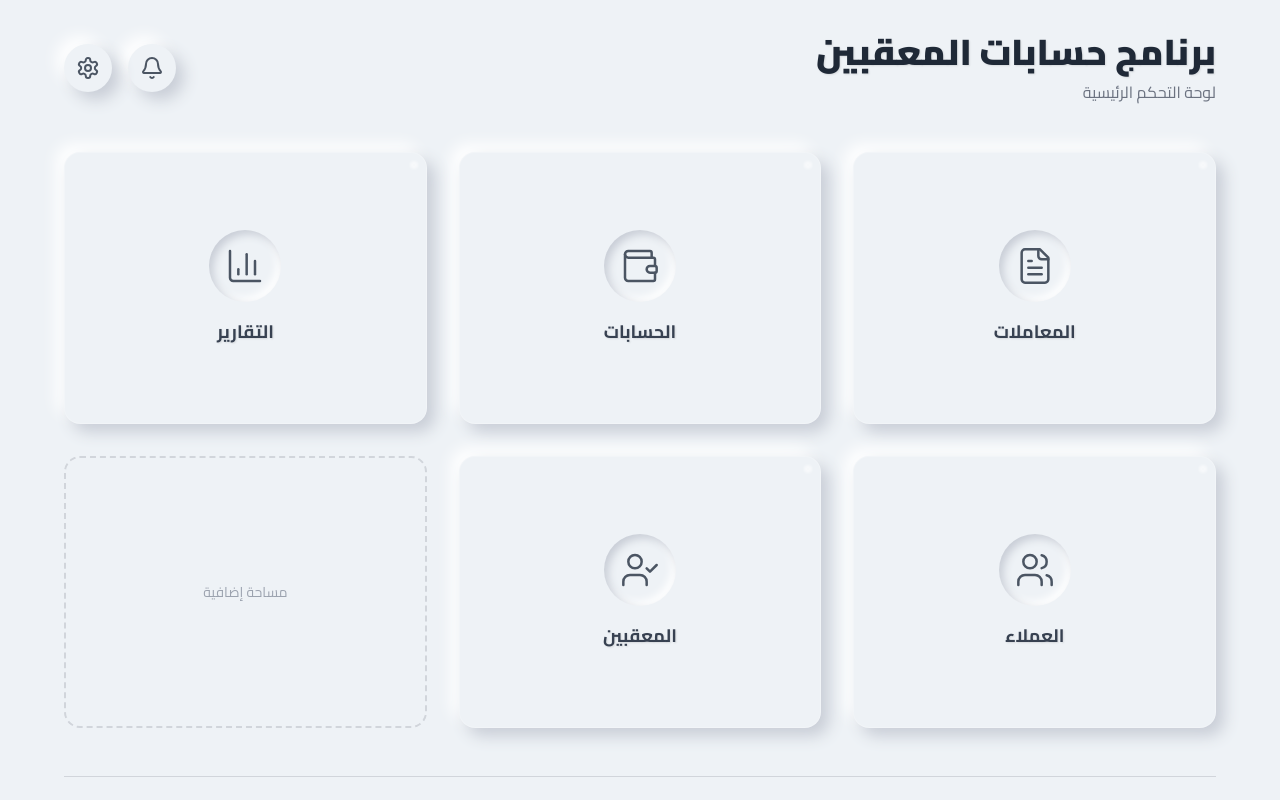
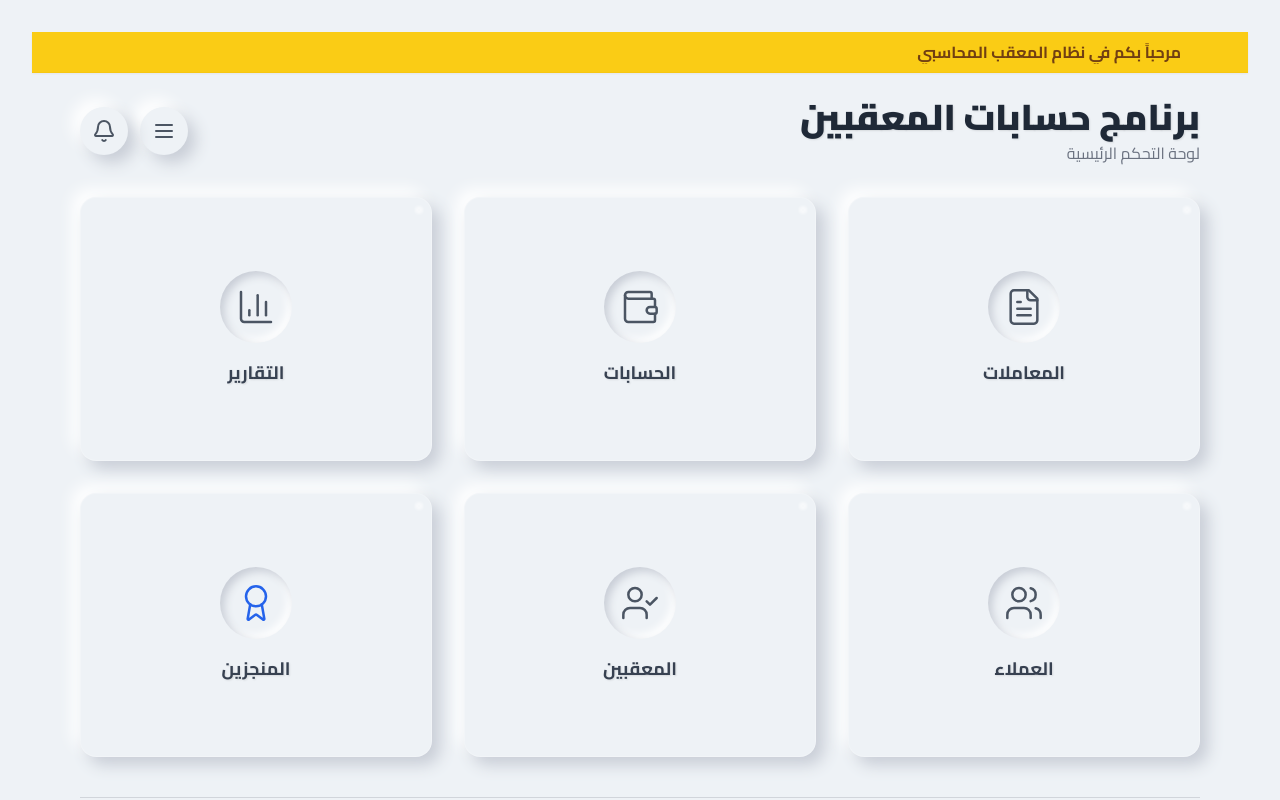
Before and after one commit to alnopeapp2025/Tagep, a React (Vite) app: page / in a window 1280 px wide. Shown: the top 800 px of the page. Built offline with nearby package versions, Linux system fonts and the light colour scheme.

Commit message:
Commit from Dualite Alpha:

```diff
--- /dev/null
+++ b/src/components/ui/sheet.tsx
@@ -0,0 +1,138 @@
+import * as React from "react"
+import * as SheetPrimitive from "@radix-ui/react-dialog"
+import { cva, type VariantProps } from "class-variance-authority"
+import { X } from "lucide-react"
+
+import { cn } from "@/lib/utils"
+
+const Sheet = SheetPrimitive.Root
+
+const SheetTrigger = SheetPrimitive.Trigger
+
+const SheetClose = SheetPrimitive.Close
+
+const SheetPortal = SheetPrimitive.Portal
+
+const SheetOverlay = React.forwardRef<
+  React.ElementRef<typeof SheetPrimitive.Overlay>,
+  React.ComponentPropsWithoutRef<typeof SheetPrimitive.Overlay>
+>(({ className, ...props }, ref) => (
+  <SheetPrimitive.Overlay
+    className={cn(
+      "fixed inset-0 z-50 bg-black/80  data-[state=open]:animate-in data-[state=closed]:animate-out data-[state=closed]:fade-out-0 data-[state=open]:fade-in-0",
+      className
+    )}
+    {...props}
+    ref={ref}
+  />
+))
+SheetOverlay.displayName = SheetPrimitive.Overlay.displayName
+
+const sheetVariants = cva(
+  "fixed z-50 gap-4 bg-background p-6 shadow-lg transition ease-in-out data-[state=closed]:duration-300 data-[state=open]:duration-500 data-[state=open]:animate-in data-[state=closed]:animate-out",
+  {
+    variants: {
+      side: {
+        top: "inset-x-0 top-0 border-b data-[state=closed]:slide-out-to-top data-[state=open]:slide-in-from-top",
+        bottom:
+          "inset-x-0 bottom-0 border-t data-[state=closed]:slide-out-to-bottom data-[state=open]:slide-in-from-bottom",
+        left: "inset-y-0 left-0 h-full w-3/4 border-r data-[state=closed]:slide-out-to-left data-[state=open]:slide-in-from-left sm:max-w-sm",
+        right:
+          "inset-y-0 right-0 h-full w-3/4 border-l data-[state=closed]:slide-out-to-right data-[state=open]:slide-in-from-right sm:max-w-sm",
+      },
+    },
+    defaultVariants: {
+      side: "right",
+    },
+  }
+)
+
+interface SheetContentProps
+  extends React.ComponentPropsWithoutRef<typeof SheetPrimitive.Content>,
+    VariantProps<typeof sheetVariants> {}
+
+const SheetContent = React.forwardRef<
+  React.ElementRef<typeof SheetPrimitive.Content>,
+  SheetContentProps
+>(({ side = "right", className, children, ...props }, ref) => (
+  <SheetPortal>
+    <SheetOverlay />
+    <SheetPrimitive.Content
+      ref={ref}
+      className={cn(sheetVariants({ side }), className)}
+      {...props}
+    >
+      <SheetPrimitive.Close className="absolute right-4 top-4 rounded-sm opacity-70 ring-offset-background transition-opacity hover:opacity-100 focus:outline-none focus:ring-2 focus:ring-ring focus:ring-offset-2 disabled:pointer-events-none data-[state=open]:bg-secondary">
+        <X className="h-4 w-4" />
+        <span className="sr-only">Close</span>
+      </SheetPrimitive.Close>
+      {children}
+    </SheetPrimitive.Content>
+  </SheetPortal>
+))
+SheetContent.displayName = SheetPrimitive.Content.displayName
+
+const SheetHeader = ({
+  className,
+  ...props
+}: React.HTMLAttributes<HTMLDivElement>) => (
+  <div
+    className={cn(
+      "flex flex-col space-y-2 text-center sm:text-left",
+      className
+    )}
+    {...props}
+  />
+)
+SheetHeader.displayName = "SheetHeader"
+
+const SheetFooter = ({
+  className,
+  ...props
+}: React.HTMLAttributes<HTMLDivElement>) => (
+  <div
+    className={cn(
+      "flex flex-col-reverse sm:flex-row sm:justify-end sm:space-x-2",
+      className
+    )}
+    {...props}
+  />
+)
+SheetFooter.displayName = "SheetFooter"
+
+const SheetTitle = React.forwardRef<
+  React.ElementRef<typeof SheetPrimitive.Title>,
+  React.ComponentPropsWithoutRef<typeof SheetPrimitive.Title>
+>(({ className, ...props }, ref) => (
+  <SheetPrimitive.Title
+    ref={ref}
+    className={cn("text-lg font-semibold text-foreground", className)}
+    {...props}
+  />
+))
+SheetTitle.displayName = SheetPrimitive.Title.displayName
+
+const SheetDescription = React.forwardRef<
+  React.ElementRef<typeof SheetPrimitive.Description>,
+  React.ComponentPropsWithoutRef<typeof SheetPrimitive.Description>
+>(({ className, ...props }, ref) => (
+  <SheetPrimitive.Description
+    ref={ref}
+    className={cn("text-sm text-muted-foreground", className)}
+    {...props}
+  />
+))
+SheetDescription.displayName = SheetPrimitive.Description.displayName
+
+export {
+  Sheet,
+  SheetPortal,
+  SheetOverlay,
+  SheetTrigger,
+  SheetClose,
+  SheetContent,
+  SheetHeader,
+  SheetFooter,
+  SheetTitle,
+  SheetDescription,
+}
--- a/src/index.css
+++ b/src/index.css
@@ -39,7 +39,6 @@
   .dark {
     --background: 222.2 84% 4.9%;
     --foreground: 210 40% 98%;
-    /* Dark mode adjustments would go here */
   }
 }
 
@@ -50,7 +49,7 @@
   body {
     @apply bg-background text-foreground;
     font-family: 'Cairo', sans-serif;
-    background-color: #eef2f6; /* Explicit light gray for contrast */
+    background-color: #eef2f6;
   }
 }
 
@@ -85,4 +84,21 @@
   .text-shadow {
     text-shadow: 1px 1px 2px rgba(0,0,0,0.1);
   }
+
+  /* Marquee Animation */
+  .marquee-container {
+    overflow: hidden;
+    white-space: nowrap;
+    position: relative;
+  }
+
+  .marquee-content {
+    display: inline-block;
+    animation: marquee 15s linear infinite;
+  }
+
+  @keyframes marquee {
+    0% { transform: translateX(-100%); }
+    100% { transform: translateX(100%); }
+  }
 }
--- a/src/pages/Dashboard.tsx
+++ b/src/pages/Dashboard.tsx
@@ -8,12 +8,22 @@
   Settings,
   Bell,
   LogOut,
-  Trophy
+  Trophy,
+  Menu,
+  Award,
+  LogIn
 } from 'lucide-react';
 import { useNavigate } from 'react-router-dom';
 import { DashboardButton } from '@/components/DashboardButton';
 import { Separator } from '@/components/ui/separator';
 import { getStoredTransactions, calculateAchievers } from '@/lib/store';
+import {
+  Sheet,
+  SheetContent,
+  SheetHeader,
+  SheetTitle,
+  SheetTrigger,
+} from "@/components/ui/sheet";
 
 export default function Dashboard() {
   const navigate = useNavigate();
@@ -24,29 +34,76 @@
     setAchievers(calculateAchievers(txs));
   }, []);
 
+  const scrollToAchievers = () => {
+    const element = document.getElementById('achievers-section');
+    if (element) {
+      element.scrollIntoView({ behavior: 'smooth' });
+    }
+  };
+
   return (
-    <div className="max-w-6xl mx-auto">
+    <div className="min-h-screen pb-10">
+
+      {/* Marquee Banner */}
+      <div className="w-full bg-yellow-400 text-yellow-900 py-2 mb-6 overflow-hidden shadow-sm border-b border-yellow-500/20">
+        <div className="marquee-container">
+          <div className="marquee-content font-bold text-sm sm:text-base">
+            مرحباً بكم في نظام المعقب المحاسبي
+          </div>
+        </div>
+      </div>
+
+      <div className="max-w-6xl mx-auto px-4">
         {/* Header Section */}
-      <header className="mb-12 flex items-center justify-between">
+        <header className="mb-8 flex items-center justify-between">
           <div>
-          <h1 className="text-3xl sm:text-4xl font-black text-gray-800 mb-2 text-shadow">
+            <h1 className="text-2xl sm:text-4xl font-black text-gray-800 mb-1 text-shadow">
               برنامج حسابات المعقبين
             </h1>
-          <p className="text-gray-500 font-medium">لوحة التحكم الرئيسية</p>
+            <p className="text-gray-500 font-medium text-sm sm:text-base">لوحة التحكم الرئيسية</p>
           </div>
 
-        <div className="flex gap-4">
+          <div className="flex gap-3">
+            {/* Hamburger Menu (Sheet) */}
+            <Sheet>
+              <SheetTrigger asChild>
                 <button className="p-3 rounded-full bg-[#eef2f6] shadow-3d hover:shadow-3d-hover active:shadow-3d-active text-gray-600 transition-all">
+                  <Menu className="w-6 h-6" />
+                </button>
+              </SheetTrigger>
+              <SheetContent side="right" className="bg-[#eef2f6] w-[300px] sm:w-[400px]" dir="rtl">
+                <SheetHeader className="mb-6 text-right">
+                  <SheetTitle className="text-2xl font-black text-gray-800">القائمة الرئيسية</SheetTitle>
+                </SheetHeader>
+
+                <div className="flex flex-col gap-4">
+                  <button className="flex items-center gap-3 p-4 rounded-xl bg-[#eef2f6] shadow-3d hover:shadow-3d-hover active:shadow-3d-active transition-all text-gray-700 font-bold">
+                    <LogIn className="w-5 h-5 text-blue-600" />
+                    تسجيل دخول
+                  </button>
+
+                  <button className="flex items-center gap-3 p-4 rounded-xl bg-[#eef2f6] shadow-3d hover:shadow-3d-hover active:shadow-3d-active transition-all text-gray-700 font-bold">
+                    <Settings className="w-5 h-5 text-gray-600" />
+                    إعدادات النظام
+                  </button>
+                </div>
+
+                <div className="absolute bottom-8 left-0 w-full px-6">
+                   <div className="text-center text-xs text-gray-400">
+                      الإصدار 1.0.0
+                   </div>
+                </div>
+              </SheetContent>
+            </Sheet>
+
+            <button className="p-3 rounded-full bg-[#eef2f6] shadow-3d hover:shadow-3d-hover active:shadow-3d-active text-gray-600 transition-all hidden sm:block">
               <Bell className="w-6 h-6" />
-          </button>
-          <button className="p-3 rounded-full bg-[#eef2f6] shadow-3d hover:shadow-3d-hover active:shadow-3d-active text-gray-600 transition-all hidden sm:block">
-            <Settings className="w-6 h-6" />
             </button>
           </div>
         </header>
 
         {/* Main Grid */}
-      <div className="grid grid-cols-2 md:grid-cols-3 lg:grid-cols-3 gap-6 sm:gap-8">
+        <div className="grid grid-cols-2 md:grid-cols-3 lg:grid-cols-3 gap-5 sm:gap-8">
 
           {/* المعاملات */}
           <DashboardButton
@@ -83,22 +140,25 @@
             onClick={() => console.log('Agents clicked')}
           />
 
-        {/* Placeholder */}
-        <div className="hidden md:flex flex-col items-center justify-center p-6 rounded-2xl border-2 border-dashed border-gray-300 text-gray-400">
-           <span className="text-sm">مساحة إضافية</span>
-        </div>
+          {/* المنجزين (NEW) */}
+          <DashboardButton
+            icon={Award}
+            label="المنجزين"
+            variant="primary"
+            onClick={scrollToAchievers}
+          />
 
         </div>
 
-      <div className="my-12">
+        <div className="my-10">
           <Separator className="bg-gray-300" />
         </div>
 
         {/* Achievers Section */}
-      <div className="mb-12">
+        <div id="achievers-section" className="mb-12 scroll-mt-10">
           <h3 className="text-xl font-bold text-gray-700 mb-6 flex items-center gap-2">
               <Trophy className="w-6 h-6 text-yellow-500" />
-            أفضل المنجزين
+              قائمة أفضل المنجزين
           </h3>
 
           {achievers.length === 0 ? (
@@ -109,10 +169,9 @@
               <div className="grid grid-cols-1 sm:grid-cols-2 md:grid-cols-3 gap-4">
                   {achievers.slice(0, 3).map((achiever, index) => (
                       <div key={achiever.name} className="relative bg-[#eef2f6] shadow-3d rounded-2xl p-4 flex items-center gap-4 border border-white/50">
-                        <div className={cn(
-                            "w-10 h-10 rounded-full flex items-center justify-center font-bold text-white shadow-lg",
+                          <div className={`w-10 h-10 rounded-full flex items-center justify-center font-bold text-white shadow-lg ${
                               index === 0 ? "bg-yellow-500" : index === 1 ? "bg-gray-400" : "bg-orange-400"
-                        )}>
+                          }`}>
                               {index + 1}
                           </div>
                           <div>
@@ -153,5 +212,6 @@
             </div>
         </div>
       </div>
+    </div>
   );
 }
--- a/src/pages/TransactionsPage.tsx
+++ b/src/pages/TransactionsPage.tsx
@@ -126,7 +126,7 @@
     setOfficeBalance(total);
   };
 
-  const handleKeyDown = (e: React.KeyboardEvent, nextRef: React.RefObject<HTMLInputElement>) => {
+  const handleKeyDown = (e: React.KeyboardEvent, nextRef: React.RefObject<HTMLInputElement | null>) => {
     if (e.key === 'Enter') {
       e.preventDefault();
       nextRef.current?.focus();
```
Also changed, not shown: src/pages/AccountsPage.tsx (+12 -5 lines), 5 other files (tests, documents, lock files or other folders). Lines whose indentation alone changed are shown as unchanged.
